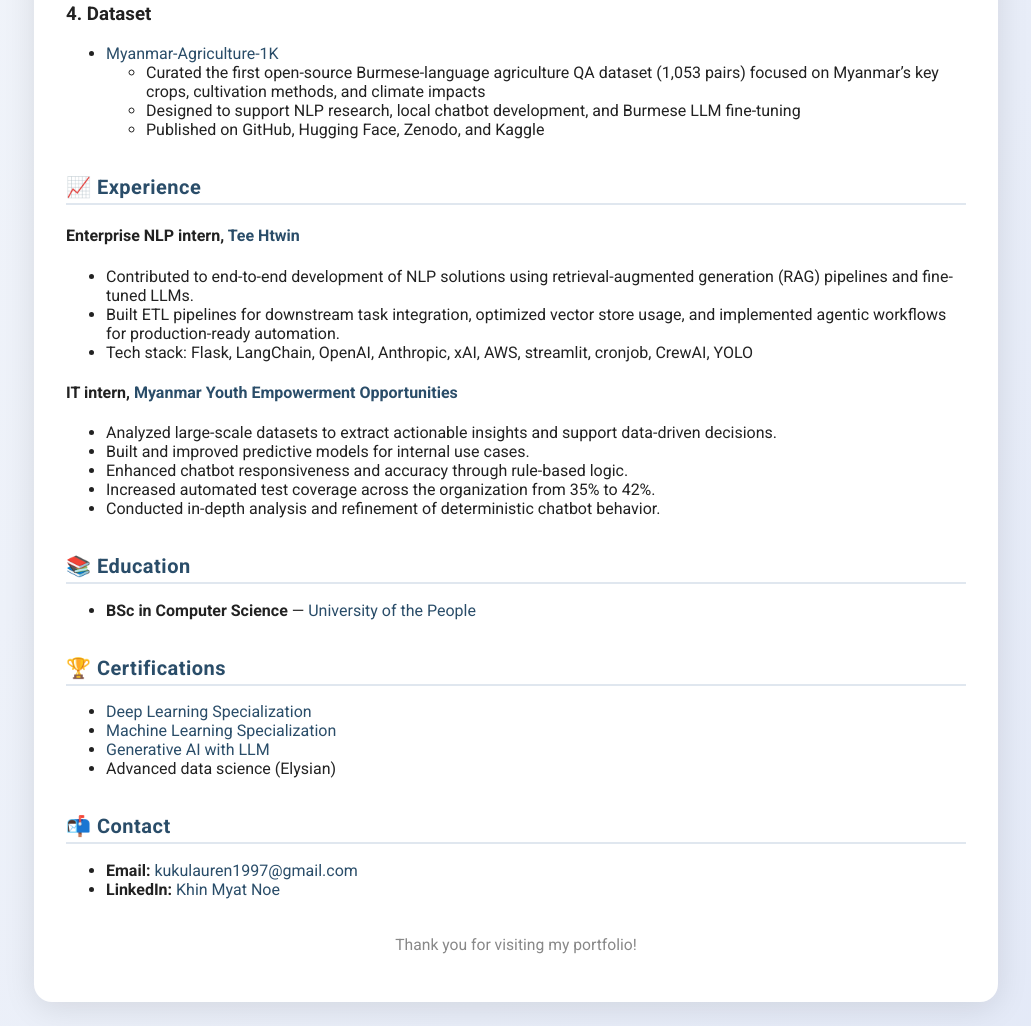
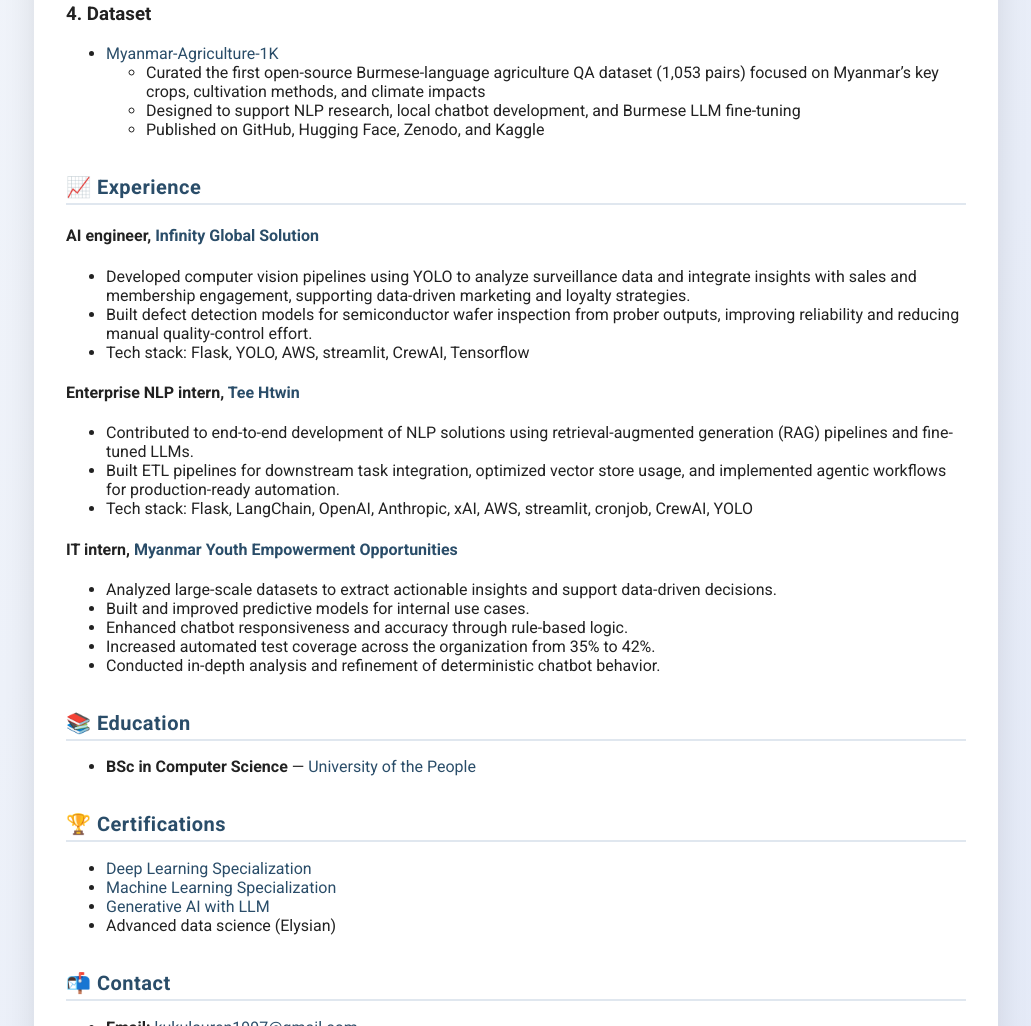
Before and after one commit to kukulauren/kukulauren.github.io, a plain HTML site: page index.html in a window 1280 px wide. Shown: the part 1592-2618 px from the top of the page, without its empty margins (124-1155 px from the left). Drawn offline with Linux system fonts and the light colour scheme.

Commit message:
new_job_9_2025_submission

```diff
--- a/index.html
+++ b/index.html
@@ -106,6 +106,14 @@
       <h2>📈 Experience</h2>
       <div class="experience">
         <div class="exp-item">
+          <h4>AI engineer, <a href="https://www.infinityglobals.com/">Infinity Global Solution</a></h4>
+          <ul>
+            <li>Developed computer vision pipelines using YOLO to analyze surveillance data and integrate insights with sales and membership engagement, supporting data-driven marketing and loyalty strategies.</li>
+             <li>Built defect detection models for semiconductor wafer inspection from prober outputs, improving reliability and reducing manual quality-control effort.</li>
+            <li>Tech stack: Flask, YOLO, AWS, streamlit, CrewAI, Tensorflow</li>
+          </ul>
+        </div>
+        <div class="exp-item">
           <h4>Enterprise NLP intern, <a href="https://www.linkedin.com/company/tee-htwin/posts/?feedView=all">Tee Htwin</a></h4>
           <ul>
             <li>Contributed to end-to-end development of NLP solutions using retrieval-augmented generation (RAG) pipelines and fine-tuned LLMs.</li>
```
